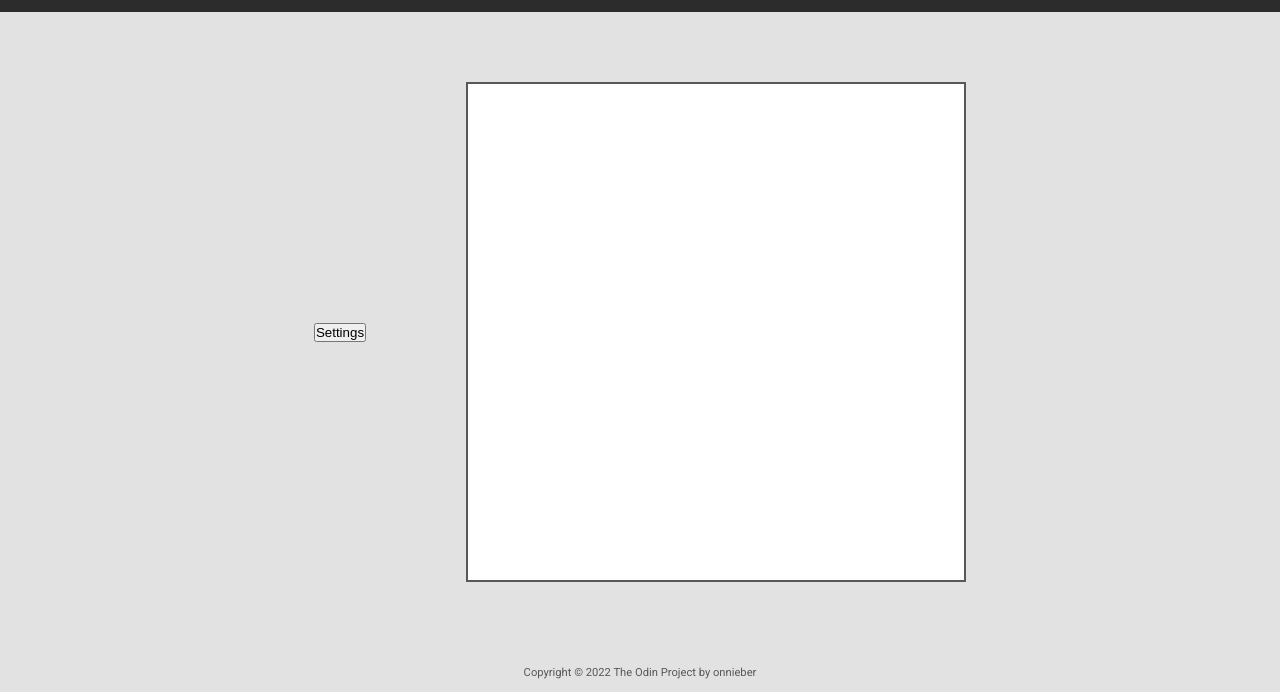
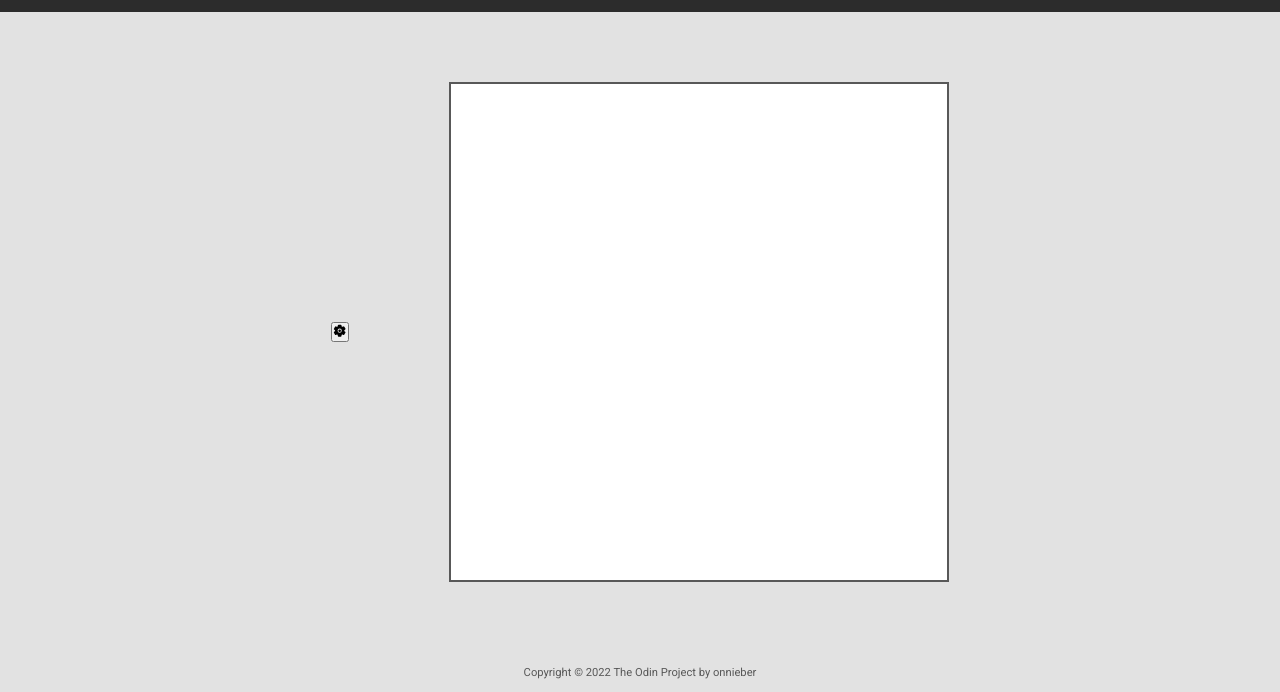
Before and after one commit to ronnieBer/odin-EtchASketch, a plain HTML site: page index.html in a window 1280 px wide. Shown: the part 108-800 px from the top of the page. Drawn offline with nearby package versions, Linux system fonts and the light colour scheme.

Commit message:
Change text to icon

```diff
--- a/index.html
+++ b/index.html
@@ -17,7 +17,7 @@
 
     <main>
         <div class="tools-btn">
-            <button type="button" class="settings" value="settings">Settings</button>
+            <button type="button" class="tls-btn settings" value="settings"><ion-icon name="settings"></ion-icon></button>
         </div>
         <div id="container" class="container"></div>
     </main>
```
